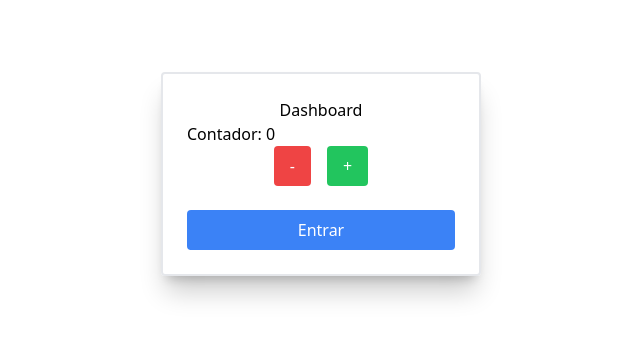
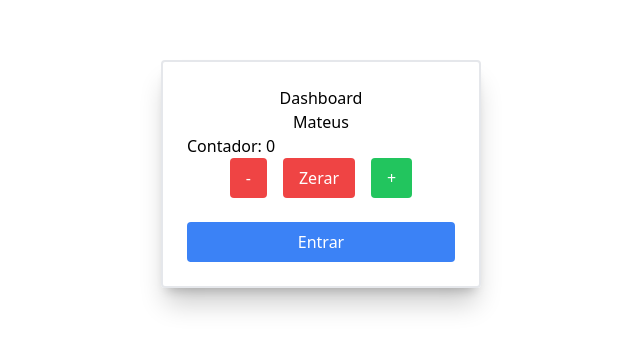
Before and after one commit to matsoaresp/React, a React (Create React App) app: page /entrar in a window 1280 px wide. Shown: the part 226-576 px from the top of the page, without its empty margins (319-959 px from the left). Built offline with nearby package versions, Linux system fonts and the light colour scheme.

Commit message:
Learn about hooks

```diff
--- a/src/app/pages/dashboard/Dashboard.tsx
+++ b/src/app/pages/dashboard/Dashboard.tsx
@@ -1,12 +1,16 @@
 
 import { count } from 'console';
-import { useCallback, useEffect, useRef } from 'react';
+import { useCallback, useContext, useEffect, useRef } from 'react';
 import { Link, useHistory } from 'react-router-dom'
+import { UsuarioLogadoContext } from '../../shared/context';
+import { useUsuarioLogado } from '../../shared/hooks';
 export const Dashboard = () => {
 
     const counterRef = useRef({ counter: 0 });
     const history = useHistory();
+    const usuarioLogadoContext = useContext(UsuarioLogadoContext);
 
+    const {nomeDoUsuario,logout} = useUsuarioLogado();
 
     if (counterRef.current.counter < 0) {
         counterRef.current.counter = 0
@@ -21,11 +25,16 @@ export const Dashboard = () => {
  rounded p-4 p-6 w-80 flex flex-col">
                 <nav className='flex justify-center'>
                     <p>Dashboard</p>
+
                 </nav>
+                <div className='flex justify-center'>
+                    <p>{usuarioLogadoContext.nomeUsuario}</p>
+                    </div>
 
                 <p>Contador:  {counterRef.current.counter}</p>
                 <div className='flex gap-4 justify-center'>
                     <Link className='bg-red-500 text-white px-4 py-2 rounded' to="/entrar" onClick={() => console.log(counterRef.current.counter--)}>-</Link>
+                    <Link className='bg-red-500 text-white px-4 py-2 rounded' to="/entrar" onClick={() => console.log(counterRef.current.counter = 0)}>Zerar</Link>
                     <Link className='bg-green-500 text-white px-4 py-2 rounded' to= "/entrar" onClick={() => console.log(counterRef.current.counter++)}>+</Link>
                 </div>
 
--- a/src/app/shared/context/UsuarioLogado.tsx
+++ b/src/app/shared/context/UsuarioLogado.tsx
@@ -1,9 +1,10 @@
-import { createContext } from "react";
+import { createContext, useCallback } from "react";
 
 
 interface IUsuarioLogadoContextData {
 
     nomeUsuario: string;
+    logout?: () => void;
 
 
 }
@@ -13,13 +14,20 @@ interface IUsuarioLogadoProviderProps {
     children?: React.ReactNode
 }
 
-const UsuarioLogado = createContext<IUsuarioLogadoContextData>({} as IUsuarioLogadoContextData);
+export const UsuarioLogadoContext = createContext<IUsuarioLogadoContextData>({} as IUsuarioLogadoContextData);
 
 
 export const UsuarioLogadoProvider = ({children}: IUsuarioLogadoProviderProps) => {
+
+    const handleLogout = useCallback (() =>{
+
+        console.log("Logout executou")
+
+    },[])
     return (
-        <UsuarioLogado.Provider value={{nomeUsuario: 'Mateus'}}>
+
+        <UsuarioLogadoContext.Provider value={{nomeUsuario: 'Mateus', logout: handleLogout}}>
             {children}
-        </UsuarioLogado.Provider>
+        </UsuarioLogadoContext.Provider>
     );
 }
--- /dev/null
+++ b/src/app/shared/hooks/UseUsuarioLogado.ts
@@ -0,0 +1,8 @@
+import { useCallback, useContext } from "react"
+import { UsuarioLogadoContext } from "../context"
+
+export const useUsuarioLogado = () => {
+
+    const context = useContext(UsuarioLogadoContext)
+    return context;
+}
--- a/src/app/shared/hooks/index.ts
+++ b/src/app/shared/hooks/index.ts
@@ -1 +1 @@
-export {};
+export * from './UseUsuarioLogado';
```
